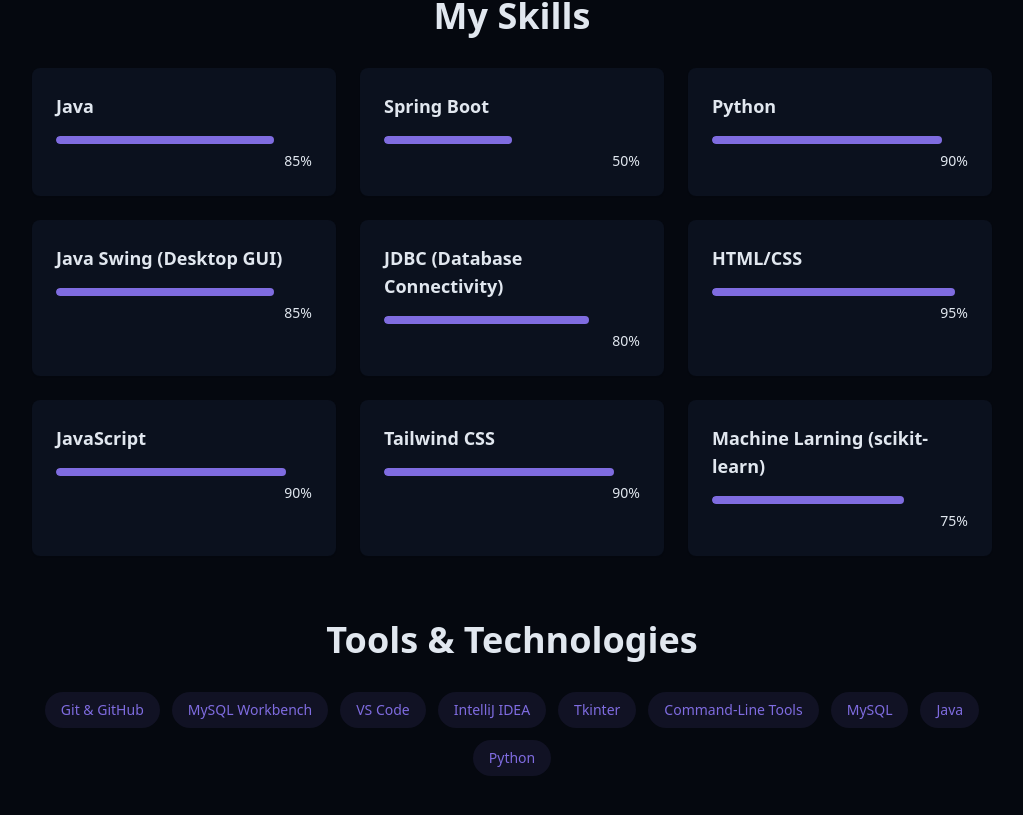
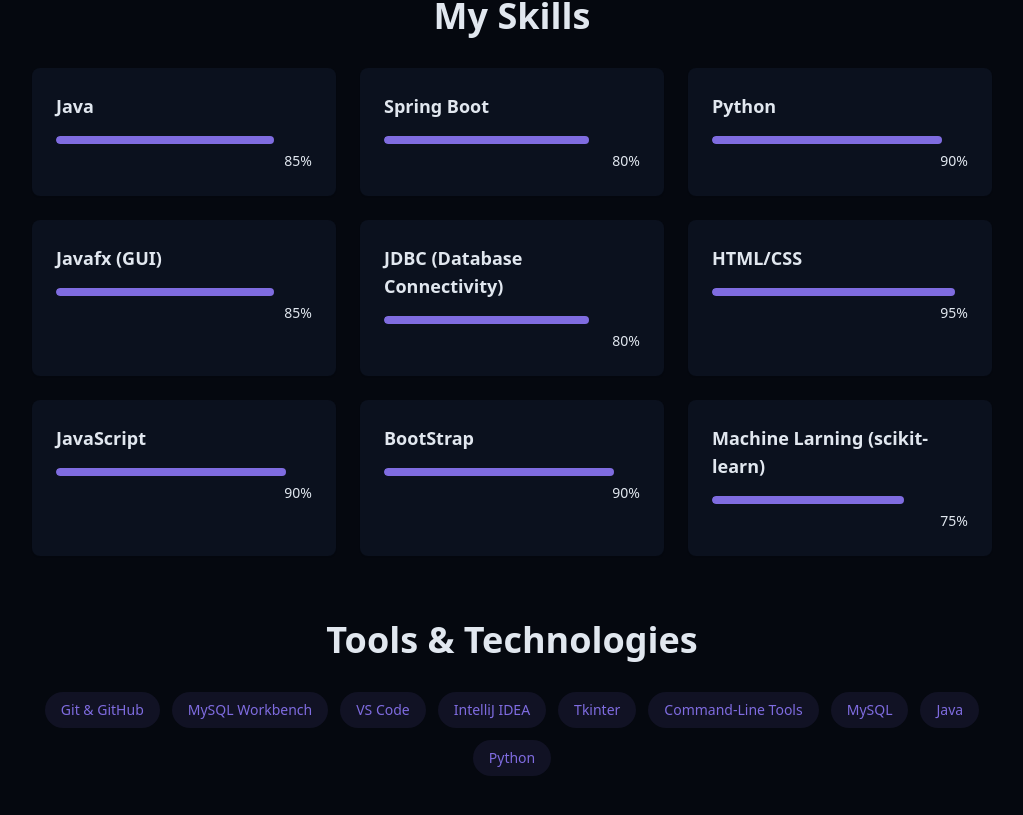
Before and after one commit to PranavChamoli06/Modern-Portfolio, a React (Vite) app: page / in a window 1280 px wide. Shown: the part 1526-2341 px from the top of the page, without its empty margins (128-1151 px from the left). Built offline with nearby package versions, Linux system fonts and the light colour scheme.

Commit message:
Updated portfolio

```diff
--- a/src/components/SkillsSection.jsx
+++ b/src/components/SkillsSection.jsx
@@ -1,13 +1,13 @@
 export const SkillsSection = () => {
   const mySkills = [
     { name: "Java", level: 85 },
-    { name: "Spring Boot", level: 50 },
+    { name: "Spring Boot", level: 80 },
     { name: "Python", level: 90 },
-    { name: "Java Swing (Desktop GUI)", level: 85 },
+    { name: "Javafx (GUI)", level: 85 },
     { name: "JDBC (Database Connectivity)", level: 80 },
     { name: "HTML/CSS", level: 95 },
     { name: "JavaScript", level: 90 },
-    { name: "Tailwind CSS", level: 90 },
+    { name: "BootStrap", level: 90 },
     { name: "Machine Larning (scikit-learn)", level: 75},
     // { name: "Rest API's", level: 50},
   ];
```
Also changed, not shown: 1 other file (tests, documents, lock files or other folders).
